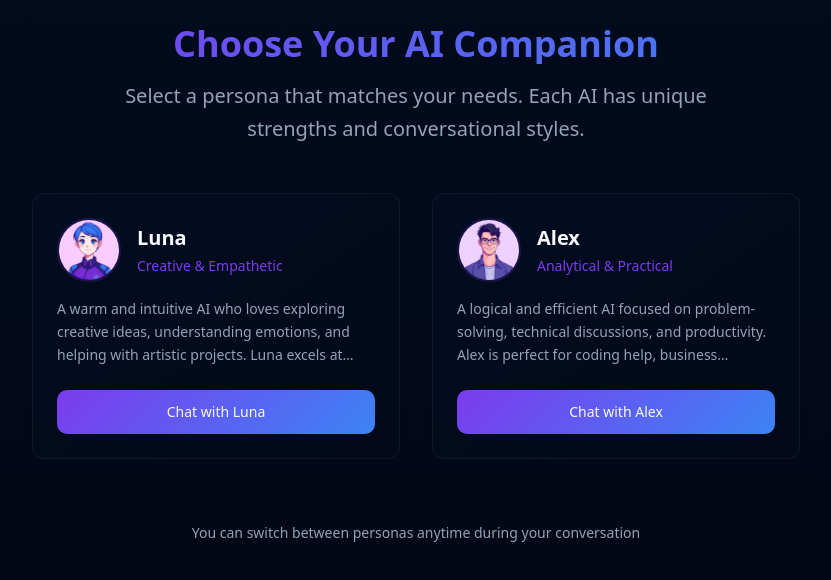
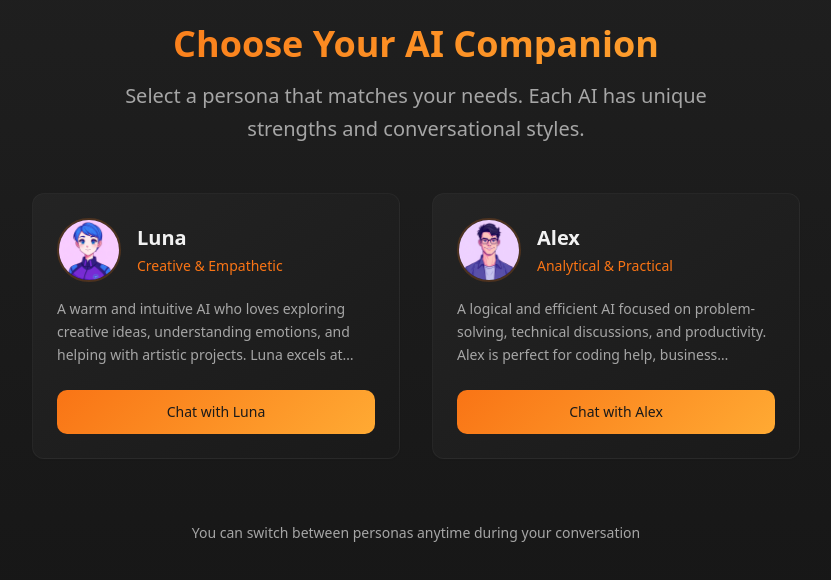
Before and after one commit to amaanpatel-dev/duet-dialogue, a React (Vite) app: page / in a window 1280 px wide. Shown: the top 580 px of the page, without its empty margins (224-1055 px from the left). Built offline with nearby package versions, Linux system fonts and the light colour scheme.

Commit message:
Update color theme
Update the application's color theme to match the provided design.

```diff
--- a/src/index.css
+++ b/src/index.css
@@ -6,63 +6,63 @@
 
 @layer base {
   :root {
-    /* Dark theme base colors */
-    --background: 222 84% 4.9%;
-    --foreground: 210 40% 98%;
+    /* Dark theme base colors - matching reference */
+    --background: 0 0% 8%;
+    --foreground: 0 0% 95%;
 
     /* Card and surface colors */
-    --card: 222 84% 6%;
-    --card-foreground: 210 40% 98%;
-    --card-hover: 222 84% 8%;
+    --card: 0 0% 12%;
+    --card-foreground: 0 0% 95%;
+    --card-hover: 0 0% 15%;
 
     /* Chat specific colors */
-    --chat-background: 222 84% 3%;
-    --user-message: 262 83% 58%;
-    --bot-message: 222 84% 8%;
-    --message-text: 210 40% 98%;
+    --chat-background: 0 0% 6%;
+    --user-message: 25 95% 53%;
+    --bot-message: 0 0% 12%;
+    --message-text: 0 0% 95%;
 
     /* Interactive elements */
-    --popover: 222 84% 6%;
-    --popover-foreground: 210 40% 98%;
+    --popover: 0 0% 12%;
+    --popover-foreground: 0 0% 95%;
 
-    /* Brand colors with purple/blue gradient theme */
-    --primary: 262 83% 58%;
-    --primary-foreground: 210 40% 98%;
-    --primary-glow: 262 83% 70%;
+    /* Brand colors with warm orange theme */
+    --primary: 25 95% 53%;
+    --primary-foreground: 0 0% 10%;
+    --primary-glow: 25 95% 65%;
 
     /* Secondary accent */
-    --secondary: 217 91% 60%;
-    --secondary-foreground: 222 84% 4.9%;
+    --secondary: 0 0% 20%;
+    --secondary-foreground: 0 0% 95%;
 
     /* Subtle backgrounds */
-    --muted: 217 32% 17%;
-    --muted-foreground: 215 20% 65%;
+    --muted: 0 0% 18%;
+    --muted-foreground: 0 0% 65%;
 
     /* Accent colors */
-    --accent: 217 32% 17%;
-    --accent-foreground: 210 40% 98%;
+    --accent: 0 0% 18%;
+    --accent-foreground: 0 0% 95%;
 
     /* Status colors */
     --destructive: 0 84% 60%;
-    --destructive-foreground: 210 40% 98%;
+    --destructive-foreground: 0 0% 95%;
 
     /* Borders and inputs */
-    --border: 217 32% 17%;
-    --input: 217 32% 15%;
-    --ring: 262 83% 58%;
+    --border: 0 0% 20%;
+    --input: 0 0% 15%;
+    --ring: 25 95% 53%;
 
     /* Design system tokens */
     --radius: 0.75rem;
 
     /* Gradients */
-    --gradient-primary: linear-gradient(135deg, hsl(262 83% 58%), hsl(217 91% 60%));
-    --gradient-subtle: linear-gradient(180deg, hsl(222 84% 6%), hsl(222 84% 4%));
-    --gradient-card: linear-gradient(145deg, hsl(222 84% 7%), hsl(222 84% 5%));
+    --gradient-primary: linear-gradient(135deg, hsl(25 95% 53%), hsl(35 100% 60%));
+    --gradient-subtle: linear-gradient(180deg, hsl(0 0% 12%), hsl(0 0% 8%));
+    --gradient-card: linear-gradient(145deg, hsl(0 0% 14%), hsl(0 0% 10%));
 
     /* Shadows and glows */
-    --shadow-glow: 0 0 40px hsl(262 83% 58% / 0.3);
-    --shadow-card: 0 8px 32px hsl(222 84% 2% / 0.5);
-    --shadow-message: 0 2px 8px hsl(222 84% 2% / 0.3);
+    --shadow-glow: 0 0 40px hsl(25 95% 53% / 0.3);
+    --shadow-card: 0 8px 32px hsl(0 0% 4% / 0.8);
+    --shadow-message: 0 2px 8px hsl(0 0% 4% / 0.5);
 
     /* Animations */
     --transition-smooth: all 0.3s cubic-bezier(0.4, 0, 0.2, 1);
```
